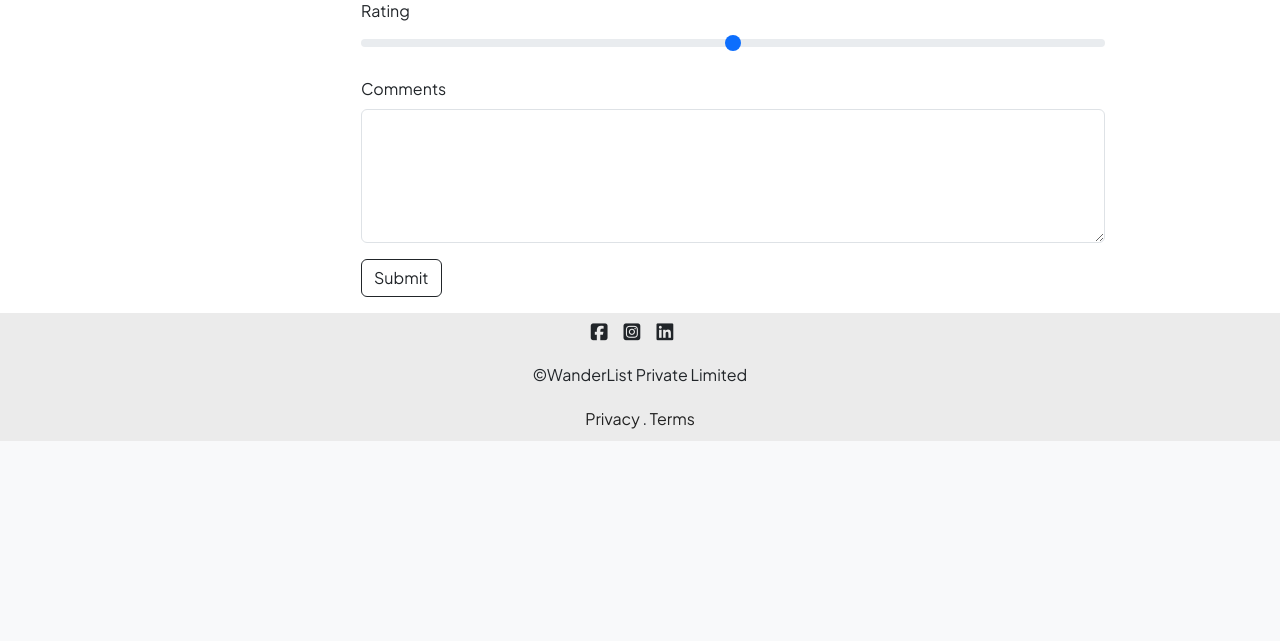
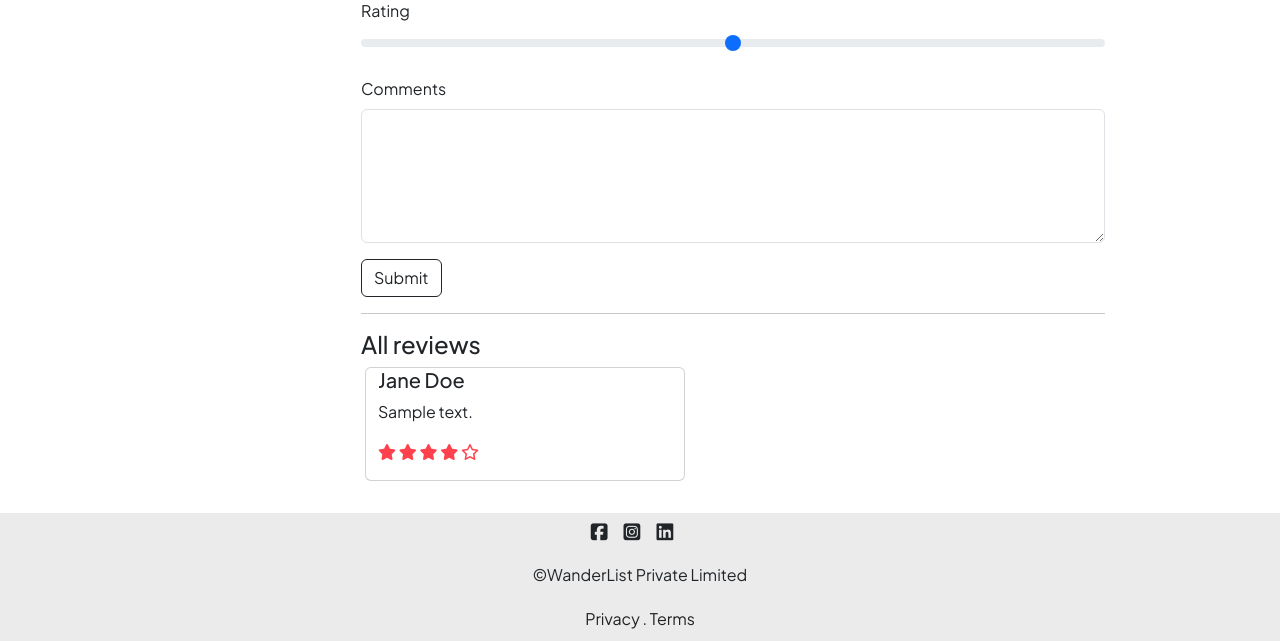
Before and after one commit to Prkhr-gupta/WanderList, a Node server app: page /listings/600000000000000000000001 in a window 1280 px wide. Shown: the part 764-1405 px from the top of the page. Before the commit the page ends 1205 px from the top, so only its background shows below. Run offline with Node 20, Linux system fonts and the light colour scheme; tables that the repository leaves empty hold one stand-in row (values such as "Sample post"); grey boxes marked "Sample" are stand-in pictures; some libraries are stand-ins or nearby versions.

Commit message:
review style

```diff
--- a/index.js
+++ b/index.js
@@ -3,10 +3,11 @@ const mongoose = require("mongoose");
 const path = require("path");
 const methodOverride = require("method-override");
 const Listing = require("./models/listing.js");
+const Review = require("./models/review.js");
 const ejsMate = require("ejs-mate");
 const wrapAsync = require("./utils/wrapAsync.js");
 const ExpressError = require("./utils/ExpressError.js");
-const {listingSchema} = require("./schema.js");
+const {listingSchema, reviewSchema} = require("./schema.js");
 
 const app = express();
 const port = 8080;
@@ -28,9 +29,20 @@ async function main() {
   await mongoose.connect('mongodb://127.0.0.1:27017/WanderList');
 }
 
-//Joi Check
+//Joi Check listing
 const validateListing = (req, res, next) => {
     let {error} = listingSchema.validate(req.body);
+    if(error){
+        let errMsg = error.details.map((el) => el.message).join(',');
+        throw new ExpressError(400, errMsg);
+    }else{
+        next();
+    }
+}
+
+//Joi Check review
+const validateReview = (req, res, next) => {
+    let {error} = reviewSchema.validate(req.body);
     if(error){
         let errMsg = error.details.map((el) => el.message).join(',');
         throw new ExpressError(400, errMsg);
@@ -53,7 +65,7 @@ app.get("/listings/new", (req, res) => {
 //Show route
 app.get("/listings/:id",  wrapAsync(async (req, res) => {
     let {id} = req.params;
-    const listing = await Listing.findById(id);
+    const listing = await Listing.findById(id).populate("reviews");
     res.render("listings/show.ejs", {listing});
 }));
 
@@ -88,6 +100,18 @@ app.delete("/listings/:id", wrapAsync(async (req, res) => {
     res.redirect("/listings");
 }));
 
+//Review Route
+app.post("/listings/:id/reviews", validateReview, wrapAsync(async (req, res) => {
+    let {id} = req.params;
+    let listing = await Listing.findById(id);
+    let {review} = req.body;
+    let newReview = new Review(review);
+    listing.reviews.push(newReview);
+    await newReview.save();
+    await listing.save();
+    res.redirect(`/listings/${id}`);
+}));
+
 //Root
 app.get("/", (req, res) => {
     res.send("Root Working");
--- a/models/review.js
+++ b/models/review.js
@@ -2,7 +2,7 @@ const mongoose = require("mongoose");
 const {Schema} = require("mongoose");
 
 const reviewSchema = new Schema({
-    commrnt: String,
+    comment: String,
     rating: {
         type: Number,
         min: 1,
--- a/public/css/style.css
+++ b/public/css/style.css
@@ -71,7 +71,7 @@ body {
 
 /* Cards */
 
-.card {
+.listing-card {
     border: none;
     margin-bottom: 2rem;
 }
@@ -125,3 +125,7 @@ body {
     padding-left: 0;
     padding-right: 0;
 }
+
+.fa-star {
+    color: #fe424d;
+}
--- a/views/listings/home.ejs
+++ b/views/listings/home.ejs
@@ -5,7 +5,7 @@
 <div class="row row-cols-lg-3 row-cols-md-2 row-cols-sm-1">
     <%for(let listing of allListings){%>
         <a href="/listings/<%=listing._id%>" class="listing-link">
-        <div class="card col">
+        <div class="card col listing-card">
             <img src="<%=listing.image%>" class="card-img-top" alt="Listing_image" style="height: 20rem;">
             <div class="card-img-overlay"></div>
             <div class="card-body">
--- a/views/listings/show.ejs
+++ b/views/listings/show.ejs
@@ -3,7 +3,7 @@
     <div class="col-8 offset-3">
         <h2><b><%=listing.title%></b></h2>
     </div>
-    <div class="card col-6 offset-3 show-card">
+    <div class="card col-6 offset-3 show-card listing-card">
         <hr>
         <img src="<%=listing.image%>" class="card-img-top show-img" alt="listing_image">
         <div class="card-body">
@@ -24,15 +24,37 @@
 <div class="col-8 offset-3 mb-3">
     <hr>
     <h4>Leave a review</h4>
-    <form>
+    <form method="post" action="/listings/<%=listing._id%>/reviews" novalidate class="needs-validation">
         <div class="mb-3 mt-3">
             <label for="rating" class="form-label">Rating</label>
             <input name="review[rating]" class="form-range" type="range" min="1" max="5">
         </div>
         <div class="mb-3 mt-3">
             <label for="comment" class="form-label">Comments</label>
-            <textarea name="review[comment]" class="form-control" id="comment" rows="5" cols="30"></textarea>
+            <textarea name="review[comment]" class="form-control" id="comment" rows="5" cols="30" required></textarea>
+            <div class="invalid-feedback">Please add a review</div>
         </div>
         <button class="btn btn-outline-dark">Submit</button>
     </form>
+    <hr>
+    <h4>All reviews</h4>
+    <div class="row">
+        <% for(let review of listing.reviews){ %>
+            <div class="card col-5 ms-3 mb-3">
+                <div class="card-body">
+                    <h5 class="card-title">Jane Doe</h5>
+                    <p class="card-text"><%= review.comment %></p>
+                    <p>
+                        <% let stars = review.rating %>
+                        <% for(let i=0; i<stars; i++){ %>
+                            <i class="fa-solid fa-star"></i>
+                        <% } %>
+                        <% for(let i=0; i< 5-stars; i++){ %>
+                            <i class="fa-regular fa-star"></i>
+                        <% } %>
+                    </p>
+                </div>
+            </div>
+        <% } %>
+    </div>
 </div>
```
Also changed, not shown: schema.js (+7 -0 lines).
